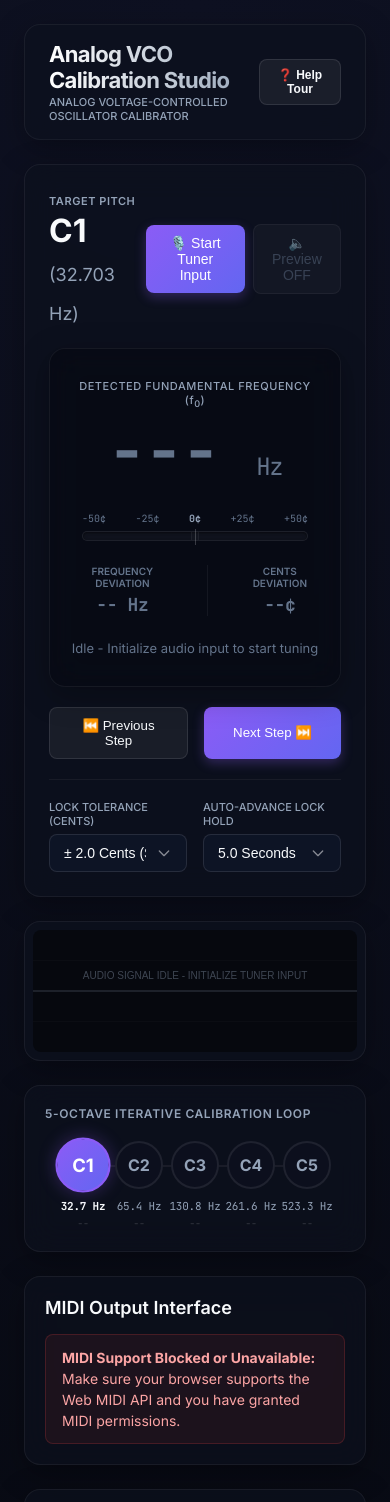
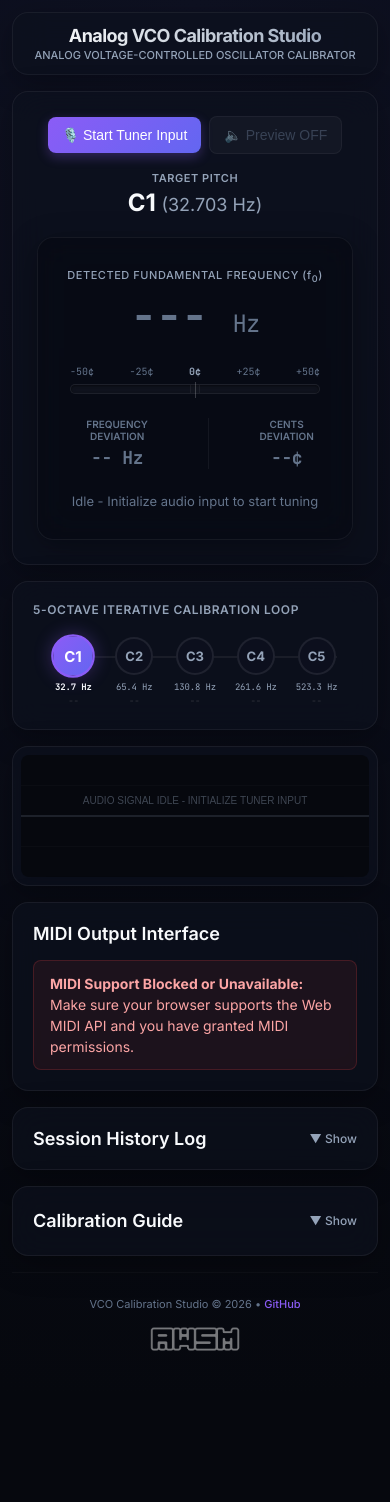
Before and after one commit to awonak/vco-calibration, a React (Vite) app: page / in a window 390 px wide. Shown: the top 1502 px of the page. After the commit the page ends 1391 px from the top, so only its background shows below. Built offline with nearby package versions, Linux system fonts and the light colour scheme.

Commit message:
Implement mobile layout design (#1)
* add mobile style

* remove icon

* futther mobile display improvements

* Keep all critical elements grouped in the view port on mobile.

```diff
--- a/src/App.tsx
+++ b/src/App.tsx
@@ -1,3 +1,4 @@
+import { useState } from 'react';
 import { CalibrationProvider, useCalibration } from './context/CalibrationContext';
 import { LiveTuner } from './components/LiveTuner';
 import { AudioVisualizer } from './components/AudioVisualizer';
@@ -9,6 +10,12 @@ import logo from './assets/logo.png';
 
 function StudioLayout() {
   const { setActiveTourStep } = useCalibration();
+  const [guideCollapsed, setGuideCollapsed] = useState(() => {
+    if (typeof window !== 'undefined') {
+      return window.innerWidth <= 768;
+    }
+    return false;
+  });
 
   return (
     <div className="app-container">
@@ -26,6 +33,7 @@ function StudioLayout() {
         </div>
 
         <button
+          id="help-tour-btn"
           className="btn-secondary"
           onClick={() => setActiveTourStep(0)}
           style={{
@@ -47,23 +55,44 @@ function StudioLayout() {
       <main className="app-grid">
 
         {/* Left Column: Tuner, Waveform, Steps */}
-        <section style={{ display: 'flex', flexDirection: 'column', gap: '24px' }}>
+        <section className="desktop-left-col">
           <LiveTuner />
           <AudioVisualizer />
           <CalibrationSteps />
         </section>
 
         {/* Right Column: MIDI Configuration, History Log, Manual Guide */}
-        <section style={{ display: 'flex', flexDirection: 'column', gap: '24px' }}>
+        <section className="desktop-right-col">
           <MIDIConfig />
 
           <HistoryLog />
 
           {/* Analog Calibration Guidance panel */}
-          <div className="panel-glass" style={{ padding: '20px', fontSize: '13px', lineHeight: '1.6', color: 'var(--text-secondary)' }}>
-            <h4 style={{ color: 'var(--text-primary)', marginBottom: '8px', fontSize: '14px', fontWeight: 600, display: 'flex', alignItems: 'center', gap: '6px' }}>
+          <div id="calibration-guide-panel" className="panel-glass" style={{ padding: '20px', fontSize: '13px', lineHeight: '1.6', color: 'var(--text-secondary)' }}>
+            <h3
+              onClick={() => setGuideCollapsed(!guideCollapsed)}
+              style={{
+                color: 'var(--text-primary)',
+                marginBottom: guideCollapsed ? '0' : '8px',
+                fontSize: '18px',
+                fontWeight: 600,
+                display: 'flex',
+                alignItems: 'center',
+                justifyContent: 'space-between',
+                cursor: 'pointer',
+                userSelect: 'none'
+              }}
+            >
+              <span style={{ display: 'flex', alignItems: 'center', gap: '6px' }}>
                 Calibration Guide
-            </h4>
+              </span>
+              <span style={{ fontSize: '12px', color: 'var(--text-secondary)', fontWeight: 500 }}>
+                {guideCollapsed ? '▼ Show' : '▲ Hide'}
+              </span>
+            </h3>
+
+            {!guideCollapsed && (
+              <>
                 <p style={{ marginBottom: '10px' }}>
                   Analog VCOs drift due to temperature changes and component aging. To calibrate:
                 </p>
@@ -75,6 +104,8 @@ function StudioLayout() {
                   <li>Advance up the octaves (C2-C5), adjusting the VCO's volt-per-octave tracking trim pots.</li>
                   <li>Loop back to check for drift and iterate until all 5 octaves lock within tolerance!</li>
                 </ol>
+              </>
+            )}
           </div>
         </section>
 
--- a/src/components/CalibrationSteps.tsx
+++ b/src/components/CalibrationSteps.tsx
@@ -24,15 +24,7 @@ export const CalibrationSteps: React.FC = () => {
         marginTop: '10px'
       }}>
         {/* Progress Background Connecting Line */}
-        <div style={{
-          position: 'absolute',
-          top: '24px',
-          left: '30px',
-          right: '30px',
-          height: '2px',
-          background: 'rgba(255,255,255,0.06)',
-          zIndex: 0
-        }} />
+        <div className="step-connecting-line" />
 
         {steps.map((step, idx) => {
           const isActive = idx === activeStepIndex;
@@ -73,13 +65,8 @@ export const CalibrationSteps: React.FC = () => {
             >
               {/* Step Circle */}
               <div
+                className="step-circle"
                 style={{
-                  width: '48px',
-                  height: '48px',
-                  borderRadius: '50%',
-                  display: 'flex',
-                  alignItems: 'center',
-                  justifyContent: 'center',
                   background: dotBg,
                   border: `2px solid ${statusBorderColor}`,
                   boxShadow: isActive
@@ -87,10 +74,7 @@ export const CalibrationSteps: React.FC = () => {
                     : hasBeenCalibrated
                       ? `0 0 12px ${statusBorderColor}44`
                       : 'none',
-                  fontSize: '16px',
-                  fontWeight: 700,
                   color: textColor,
-                  transition: 'all 0.3s cubic-bezier(0.4, 0, 0.2, 1)',
                   transform: isActive ? 'scale(1.15)' : 'scale(1)'
                 }}
               >
@@ -98,20 +82,16 @@ export const CalibrationSteps: React.FC = () => {
               </div>
 
               {/* Target Frequency Label */}
-              <div className="font-mono-data" style={{
-                fontSize: '11px',
+              <div className="font-mono-data step-hz-label" style={{
                 color: isActive ? 'var(--text-primary)' : 'var(--text-secondary)',
-                marginTop: '10px',
                 fontWeight: isActive ? 600 : 400
               }}>
                 {step.targetHz.toFixed(1)} Hz
               </div>
 
               {/* Deviation Cents Display */}
-              <div className="font-mono-data" style={{
-                fontSize: '10px',
+              <div className="font-mono-data step-cents-label" style={{
                 color: centsDisplayColor,
-                marginTop: '4px',
                 minHeight: '14px',
                 fontWeight: 500
               }}>
--- a/src/components/HistoryLog.tsx
+++ b/src/components/HistoryLog.tsx
@@ -3,7 +3,12 @@ import { useCalibration } from '../context/CalibrationContext';
 
 export const HistoryLog: React.FC = () => {
   const { historyLog, clearHistory } = useCalibration();
-  const [isCollapsed, setIsCollapsed] = useState<boolean>(false);
+  const [isCollapsed, setIsCollapsed] = useState<boolean>(() => {
+    if (typeof window !== 'undefined') {
+      return window.innerWidth <= 768;
+    }
+    return false;
+  });
 
   return (
     <div id="history-log-panel" className="panel-glass" style={{ padding: '20px', display: 'flex', flexDirection: 'column', gap: '16px' }}>
@@ -16,12 +21,13 @@ export const HistoryLog: React.FC = () => {
             cursor: 'pointer',
             display: 'flex',
             alignItems: 'center',
-            gap: '8px',
+            justifyContent: 'space-between',
+            flex: 1,
             userSelect: 'none'
           }}
         >
-          Session History Log {historyLog.length > 0 && `(${historyLog.length})`}
-          <span style={{ fontSize: '12px', color: 'var(--text-secondary)' }}>
+          <span>Session History Log {historyLog.length > 0 && `(${historyLog.length})`}</span>
+          <span style={{ fontSize: '12px', color: 'var(--text-secondary)', fontWeight: 500, marginRight: historyLog.length > 0 && !isCollapsed ? '16px' : '0px' }}>
             {isCollapsed ? '▼ Show' : '▲ Hide'}
           </span>
         </h3>
--- a/src/components/LiveTuner.tsx
+++ b/src/components/LiveTuner.tsx
@@ -61,17 +61,17 @@ export const LiveTuner: React.FC = () => {
     <div id="tuner-panel" className="panel-glass" style={{ padding: '24px', display: 'flex', flexDirection: 'column', gap: '20px' }}>
 
       {/* Top Header: Target vs Audio Input Button */}
-      <div style={{ display: 'flex', justifyContent: 'space-between', alignItems: 'center' }}>
+      <div className="tuner-header">
         <div>
           <span style={{ fontSize: '11px', color: 'var(--text-secondary)', textTransform: 'uppercase', fontWeight: 600, letterSpacing: '0.05em' }}>
             Target Pitch
           </span>
-          <h2 style={{ fontSize: '32px', fontWeight: 800, marginTop: '2px' }}>
+          <h2 className="tuner-target-note">
             {currentStep.noteName} <span style={{ fontSize: '18px', fontWeight: 400, color: 'var(--text-secondary)' }}>({currentStep.targetHz.toFixed(3)} Hz)</span>
           </h2>
         </div>
 
-        <div style={{ display: 'flex', gap: '8px', alignItems: 'center' }}>
+        <div className="tuner-buttons">
           <button
             id="tuner-start-btn"
             className="btn-primary"
@@ -136,8 +136,7 @@ export const LiveTuner: React.FC = () => {
         </div>
 
         {/* Massive Digit reading */}
-        <div className="font-mono-data" style={{
-          fontSize: '64px',
+        <div className="font-mono-data tuner-digits" style={{
           fontWeight: 700,
           color: isWithinTolerance ? 'var(--color-success)' : hasDetectedPitch ? 'var(--color-warning)' : 'var(--text-muted)',
           textShadow: isWithinTolerance
--- a/src/index.css
+++ b/src/index.css
@@ -411,3 +411,182 @@ body {
   background: rgba(239, 68, 68, 0.06);
   border-color: rgba(239, 68, 68, 0.1);
 }
+
+/* Layout Columns */
+.desktop-left-col, .desktop-right-col {
+  display: flex;
+  flex-direction: column;
+  gap: 24px;
+}
+
+/* Responsive / Mobile View Styling */
+@media (max-width: 768px) {
+  .app-container {
+    padding: 12px;
+    gap: 16px;
+  }
+
+  .app-header {
+    padding: 12px 16px;
+    flex-direction: column;
+    gap: 12px;
+    align-items: stretch;
+    text-align: center;
+  }
+
+  .app-title-container {
+    justify-content: center;
+  }
+
+  .app-title {
+    font-size: 18px;
+  }
+
+  .desktop-left-col, .desktop-right-col {
+    display: contents; /* Flattens columns so grid items can be re-ordered */
+  }
+
+  .app-grid {
+    display: flex;
+    flex-direction: column;
+    gap: 16px;
+    align-items: stretch;
+  }
+
+  /* Core Layout Order on Mobile */
+  #tuner-panel {
+    order: 1;
+  }
+
+  #calibration-steps-timeline {
+    order: 2;
+  }
+
+  #waveform-card {
+    order: 3;
+  }
+
+  #midi-config-panel {
+    order: 4;
+  }
+
+  #history-log-panel {
+    order: 5;
+  }
+
+  #calibration-guide-panel {
+    order: 6;
+  }
+
+  #help-tour-btn {
+    display: none !important;
+  }
+
+  #tuner-settings-card {
+    display: none !important;
+  }
+
+  #calibration-steps-timeline, #waveform-card {
+    align-self: stretch;
+  }
+}
+
+/* Responsive Typography and Component Overrides */
+.tuner-header {
+  display: flex;
+  justify-content: space-between;
+  align-items: center;
+  gap: 16px;
+}
+
+.tuner-buttons {
+  display: flex;
+  gap: 8px;
+  align-items: center;
+}
+
+.tuner-target-note {
+  font-size: 32px;
+  font-weight: 800;
+  margin-top: 2px;
+}
+
+.tuner-digits {
+  font-size: 64px;
+}
+
+.step-circle {
+  width: 48px;
+  height: 48px;
+  font-size: 16px;
+  border-radius: 50%;
+  display: flex;
+  align-items: center;
+  justify-content: center;
+  font-weight: 700;
+  transition: all 0.3s cubic-bezier(0.4, 0, 0.2, 1);
+}
+
+.step-hz-label {
+  font-size: 11px;
+  margin-top: 10px;
+}
+
+.step-cents-label {
+  font-size: 10px;
+  margin-top: 4px;
+}
+
+.step-connecting-line {
+  position: absolute;
+  top: 24px;
+  left: 30px;
+  right: 30px;
+  height: 2px;
+  background: rgba(255, 255, 255, 0.06);
+  z-index: 0;
+}
+
+@media (max-width: 768px) {
+  .tuner-header {
+    flex-direction: column-reverse;
+    align-items: center;
+    text-align: center;
+    gap: 12px;
+  }
+
+  .tuner-buttons {
+    justify-content: center;
+    width: 100%;
+  }
+
+  .tuner-target-note {
+    font-size: 24px;
+  }
+
+  .tuner-digits {
+    font-size: 44px;
+  }
+
+  .step-circle {
+    width: 38px;
+    height: 38px;
+    font-size: 13px;
+  }
+
+  .step-hz-label {
+    font-size: 9px;
+    margin-top: 6px;
+  }
+
+  .step-cents-label {
+    font-size: 9px;
+    margin-top: 2px;
+  }
+
+  .step-connecting-line {
+    top: 19px;
+    left: 20px;
+    right: 20px;
+  }
+}
```
Also changed, not shown: 1 other file (tests, documents, lock files or other folders). Lines whose indentation alone changed are shown as unchanged.
